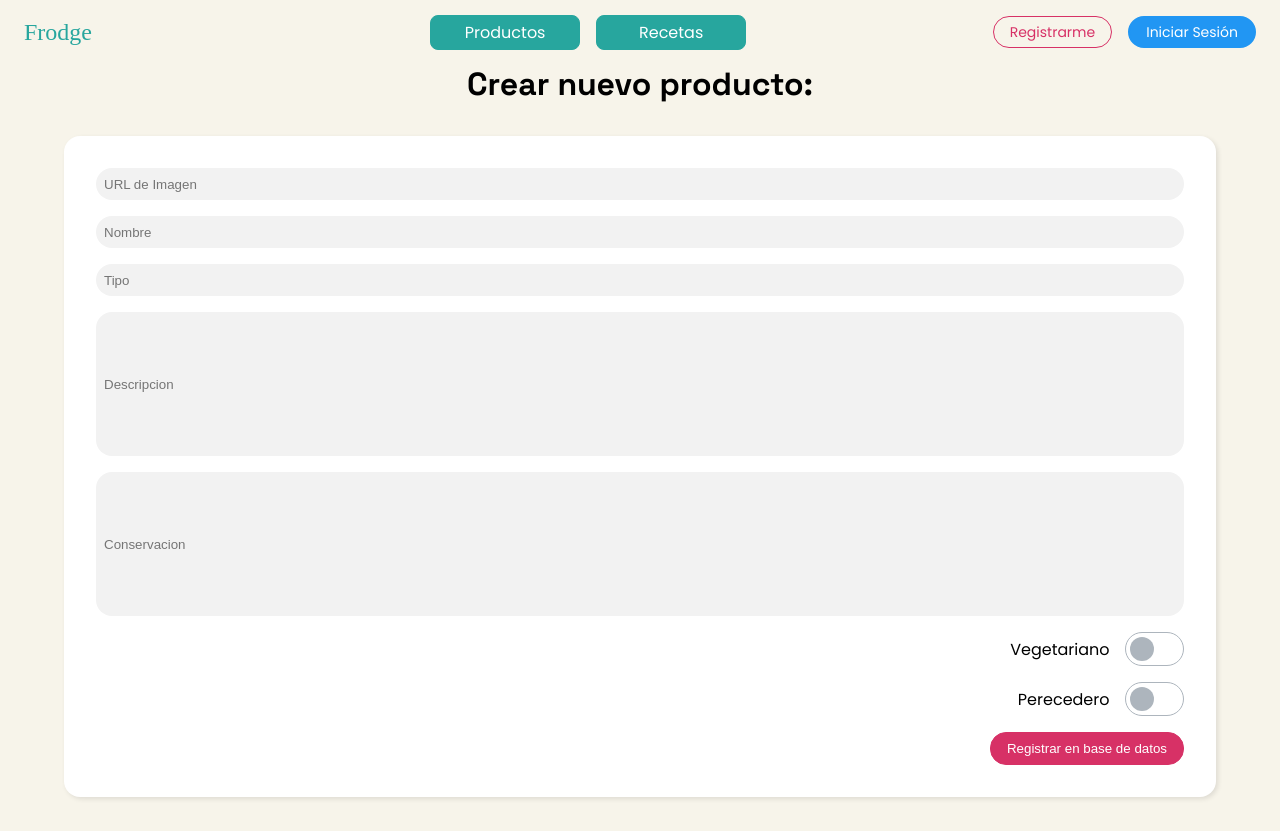
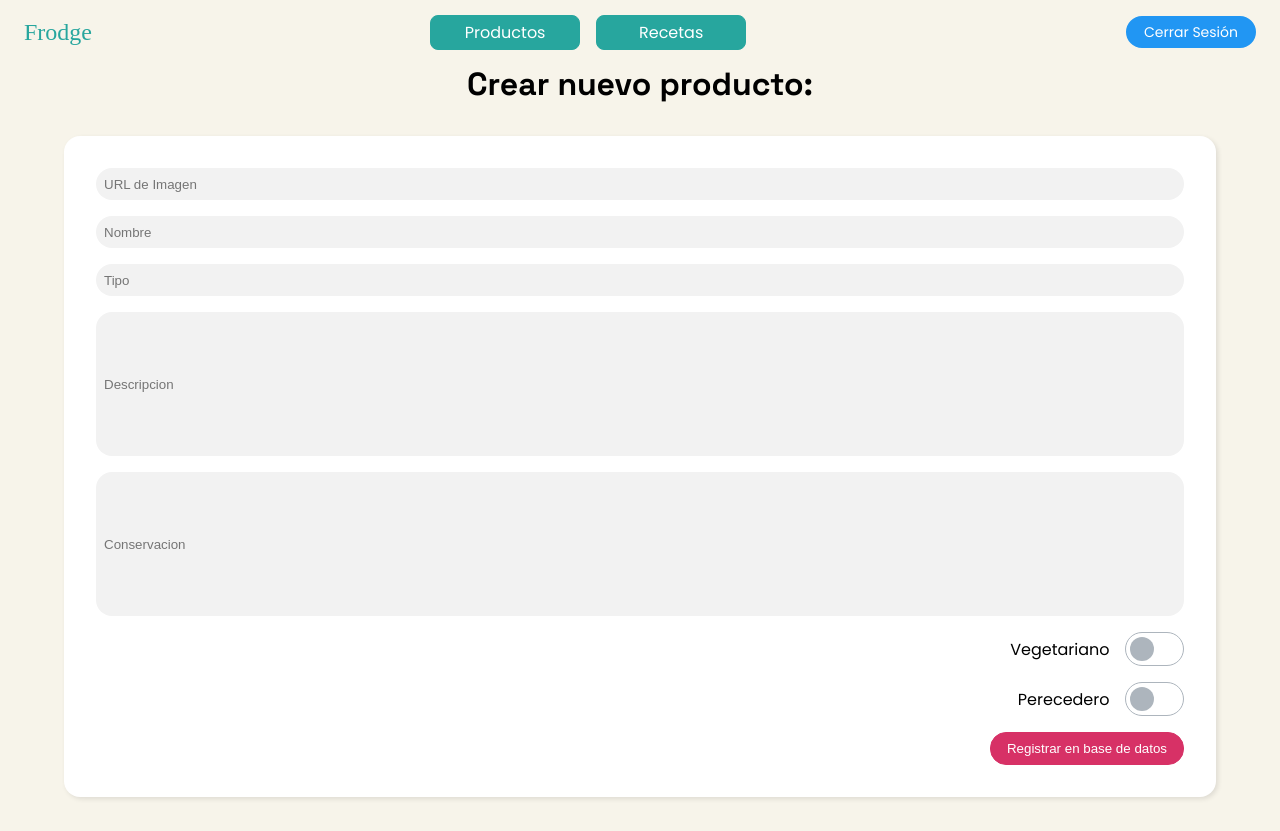
Before and after one commit to mavrk1604/frontend-frodge, an Angular app: page /create-product in a window 1280 px wide. Built offline with nearby package versions, Linux system fonts and the light colour scheme; a web font is replaced by a local one.

Commit message:
boton de cerrar sesion funcional en navbar

```diff
--- a/src/app/components/navbar/navbar.component.css
+++ b/src/app/components/navbar/navbar.component.css
@@ -69,6 +69,25 @@
     border: 2px solid var(--blue-dark);
 }
 
+.nav-logout-button {
+    font-family: "Poppins", sans-serif;
+        background-color: var(--blue-light);
+        color: white;
+        border: 2px solid var(--blue-light);
+        font-size: 14px;
+        padding: 2px 16px;
+        height: 32px;
+        border-radius: 16px;
+        box-sizing: border-box;
+        align-content: center;
+        transition: 0.3s;
+}
+
+.nav-logout-button:hover {
+    background-color: var(--red-light);
+    border: 2px solid var(--red-light);
+}
+
 .section-buttons {
     justify-content: end;
     margin-right: 13%;
--- a/src/app/components/navbar/navbar.component.html
+++ b/src/app/components/navbar/navbar.component.html
@@ -8,8 +8,9 @@
             <button class="recipes-button" routerLink="/recipes">Recetas</button>
         </div>
         <div class="nav-buttons">
-            <a class="nav-register-button" href="">Registrarme</a>
-            <a class="nav-login-button" href="">Iniciar Sesión</a>
+            <!-- <a class="nav-register-button" href="">Registrarme</a>
+            <a class="nav-login-button" href="">Iniciar Sesión</a> -->
+            <a class="nav-logout-button" href="" (click)="logout()">Cerrar Sesión</a>
         </div>
     </nav>
 </header>
--- a/src/app/components/navbar/navbar.component.ts
+++ b/src/app/components/navbar/navbar.component.ts
@@ -1,5 +1,5 @@
 import { Component } from '@angular/core';
-import { RouterLink } from '@angular/router';
+import { RouterLink, Router } from '@angular/router';
 
 @Component({
   selector: 'app-navbar',
@@ -10,4 +10,11 @@ import { RouterLink } from '@angular/router';
 })
 export class NavbarComponent {
 
+  constructor(private router: Router) { }
+
+  logout(): void {
+    sessionStorage.clear()
+    this.router.navigate(['/'])
+  }
+
 }
```
